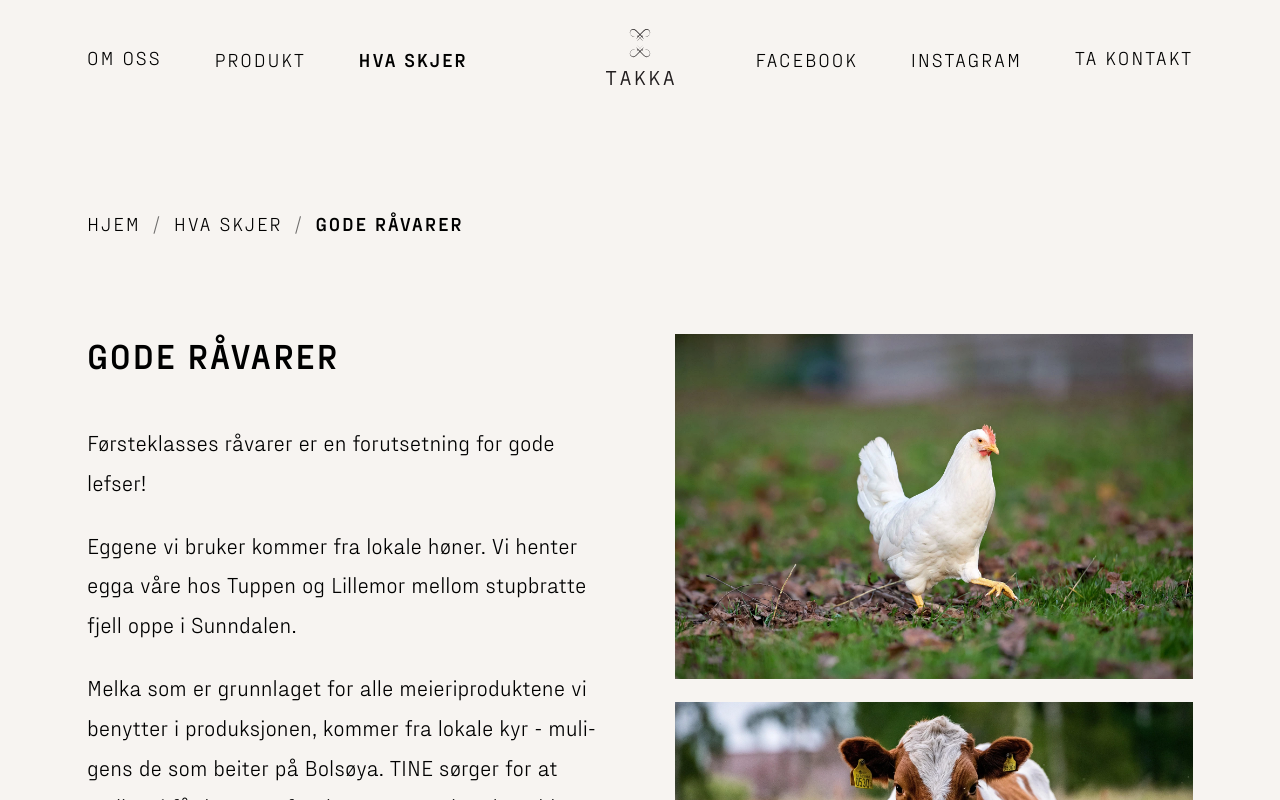
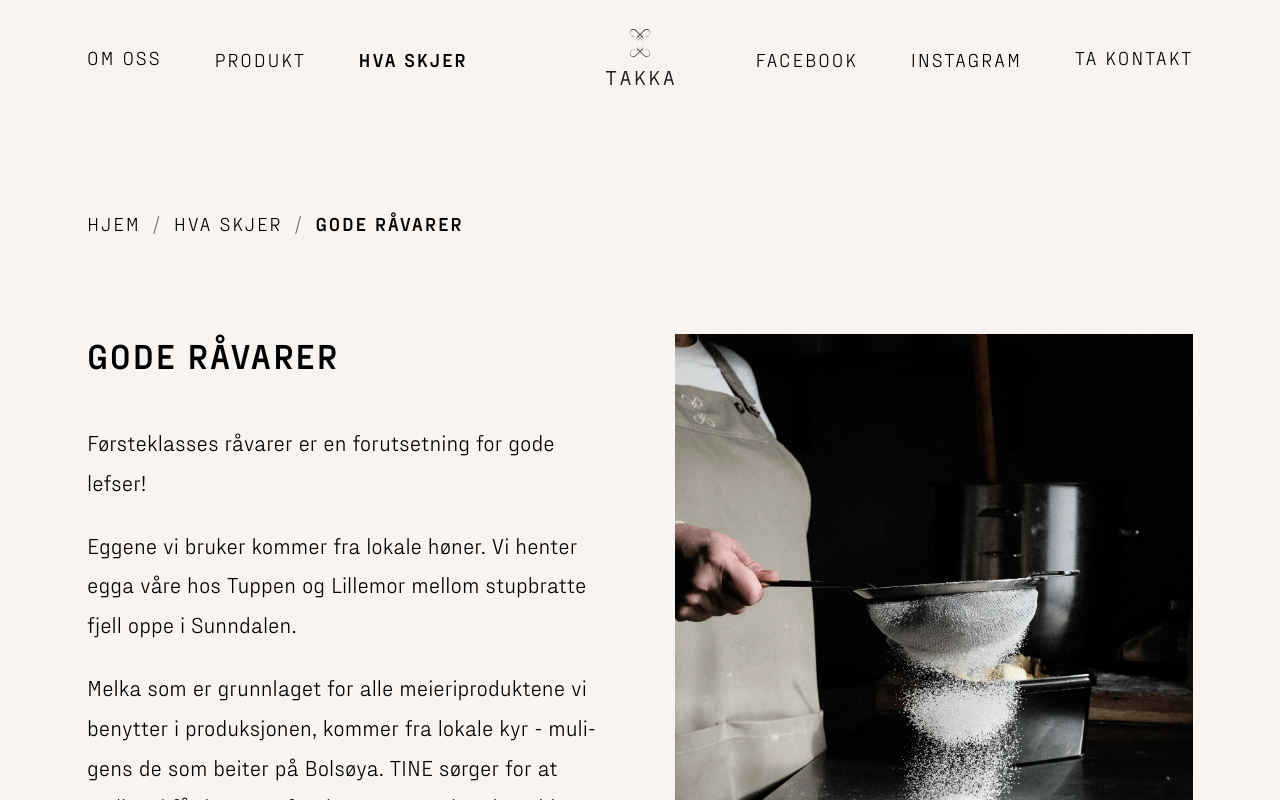
Before and after one commit to funcode2021/takka, a React (Vite) app: page /hva-skjer/gode-ravarer in a window 1280 px wide. Shown: the top 800 px of the page. Built offline with nearby package versions, Linux system fonts and the light colour scheme; a web font is replaced by a local one.

Commit message:
updated images and badge

```diff
--- a/src/i18n/locales/no-nb.json
+++ b/src/i18n/locales/no-nb.json
@@ -65,7 +65,7 @@
       "buggelefse": {
         "name": "Buggelefse\u00ae",
         "desc1": "Buggelefsa er ei smakfull tynnlefse med potet i deigen. Oppskrifta ble utviklet av bakstekoner på Bugge i Romsdal.",
-        "desc2": "Vi baker buggelefsa med respekt for tradisjonen. Hver lefseleiv deles i fire og rulles i ruller. God tid, gode råvarer og et ekte håndverk som du kan smake i hver bit."
+        "desc2": "Vi baker Buggelefsa med respekt for tradisjonen. Hver lefseleiv deles i fire og rulles i ruller. God tid, gode råvarer og et ekte håndverk som du kan smake i hver bit."
       },
 
       "morsLefse": {
--- a/src/pages/EventPage/EventDetailPage.module.css
+++ b/src/pages/EventPage/EventDetailPage.module.css
@@ -70,9 +70,6 @@
 
 .imageWrap {
   width: 100%;
-  display: flex;
-  flex-direction: column;
-  gap: 1rem;
 }
 
 .image {
--- a/src/pages/EventPage/EventDetailPage.tsx
+++ b/src/pages/EventPage/EventDetailPage.tsx
@@ -22,21 +22,12 @@ const EVENT_KEYS: Record<string, string> = {
 };
 
 const EVENT_IMAGES: Record<string, string> = {
-  "gode-ravarer": "/webp/Takka_Takk for sist_1.webp",
+  "gode-ravarer": "/webp/raavarer.webp",
   "hviletiden-det-tar": "/webp/Takka_Takk for sist_4.webp",
   "mot-oss-pa-marked": "/webp/Takka_Takk for sist_7.webp",
-  "pa-takka": "/webp/Takka_Takk for sist_6.webp",
+  "pa-takka": "/webp/takka.webp",
   "vi-sikter-hoyt": "/webp/Takka_Takk for sist_12.webp",
   redskap: "/webp/Takka_Takk for sist_22.webp",
-};
-
-// Detail pages that show several images instead of the listing image
-const EVENT_DETAIL_IMAGES: Record<string, string[]> = {
-  "gode-ravarer": [
-    "/webp/hvit-italiener-2.webp",
-    "/webp/ku.webp",
-    "/webp/hvete.webp",
-  ],
 };
 
 export { EVENT_SLUGS, EVENT_KEYS, EVENT_IMAGES };
@@ -50,7 +41,7 @@ export default function EventDetailPage() {
   }
 
   const key = EVENT_KEYS[slug];
-  const images = EVENT_DETAIL_IMAGES[slug] ?? [EVENT_IMAGES[slug]];
+  const image = EVENT_IMAGES[slug];
 
   return (
     <>
@@ -90,14 +81,11 @@ export default function EventDetailPage() {
               </div>
             </div>
             <div className={styles.imageWrap}>
-              {images.map((src) => (
-                <img
-                  key={src}
-                  src={src}
-                  alt={t(`events.items.${key}.label`)}
-                  className={styles.image}
-                />
-              ))}
+              <img
+                src={image}
+                alt={t(`events.items.${key}.label`)}
+                className={styles.image}
+              />
             </div>
           </div>
         </div>
--- a/src/pages/ProductPage/ProductPage.module.css
+++ b/src/pages/ProductPage/ProductPage.module.css
@@ -76,6 +76,15 @@
   padding: 0.4rem 0.75rem;
 }
 
+/* Spesialitet badge */
+.spesialitet {
+  position: absolute;
+  top: 0.5rem;
+  right: 0.5rem;
+  width: auto;
+  height: 56px;
+}
+
 /* Bumerker decoration */
 .bumerker {
   position: absolute;
--- a/src/pages/ProductPage/ProductPage.tsx
+++ b/src/pages/ProductPage/ProductPage.tsx
@@ -16,9 +16,21 @@ const productSchema = {
 };
 
 const PRODUCTS = [
-  { key: "solemdalslefse", image: "/webp/Takka_Takk for sist_26.webp" },
-  { key: "buggelefse", image: "/webp/Takka_Takk for sist_34.webp" },
-  { key: "morsLefse", image: "/webp/Takka_Takk for sist_25.webp" },
+  {
+    key: "solemdalslefse",
+    image: "/webp/Takka_Takk for sist_26.webp",
+    spesialitet: true,
+  },
+  {
+    key: "buggelefse",
+    image: "/webp/Takka_Takk for sist_34.webp",
+    spesialitet: false,
+  },
+  {
+    key: "morsLefse",
+    image: "/webp/Takka_Takk for sist_25.webp",
+    spesialitet: true,
+  },
 ] as const;
 
 export default function ProductPage() {
@@ -48,7 +60,7 @@ export default function ProductPage() {
           </h1>
 
           <ul className={styles.grid} role="list">
-            {PRODUCTS.map(({ key, image }, i) => (
+            {PRODUCTS.map(({ key, image, spesialitet }, i) => (
               <li key={key} className={styles.card}>
                 <div className={styles.cardImageWrap}>
                   <img
@@ -60,6 +72,13 @@ export default function ProductPage() {
                   <span className={styles.cardLabel}>
                     {t(`product.items.${key}.name`)}
                   </span>
+                  {spesialitet && (
+                    <img
+                      src="/spesialitet.svg"
+                      alt="Spesialitet"
+                      className={styles.spesialitet}
+                    />
+                  )}
                   {i === PRODUCTS.length - 1 && (
                     <img
                       src="/bumerker.svg"
```
Also changed, not shown: public/webp/raavarer.webp (added), public/webp/takka.webp (added).
